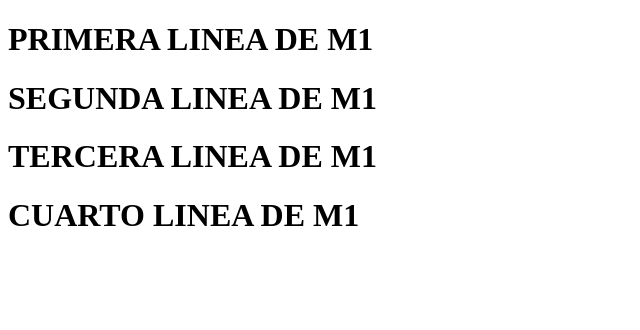
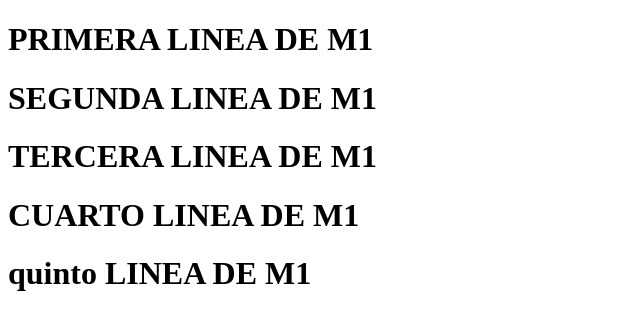
Before and after one commit to Emellgonzalez/Lunes, a plain HTML site: page index.html in a window 1280 px wide. Shown: the whole page, without its empty margins (0-640 px from the left). Drawn offline with Linux system fonts and the light colour scheme.

Commit message:
quinto commit

```diff
--- a/index.html
+++ b/index.html
@@ -10,5 +10,6 @@
     <h1>SEGUNDA LINEA DE M1</h1>
     <h1>TERCERA LINEA DE M1</h1>
     <h1>CUARTO LINEA DE M1</h1>
+    <h1>quinto LINEA DE M1</h1>
 </body>
 </html>
```
